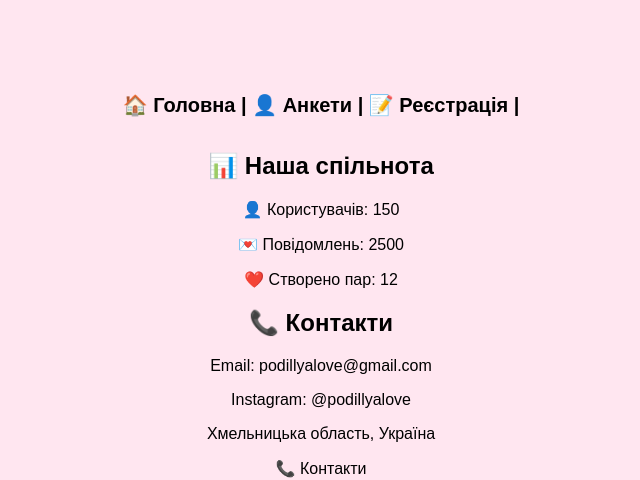
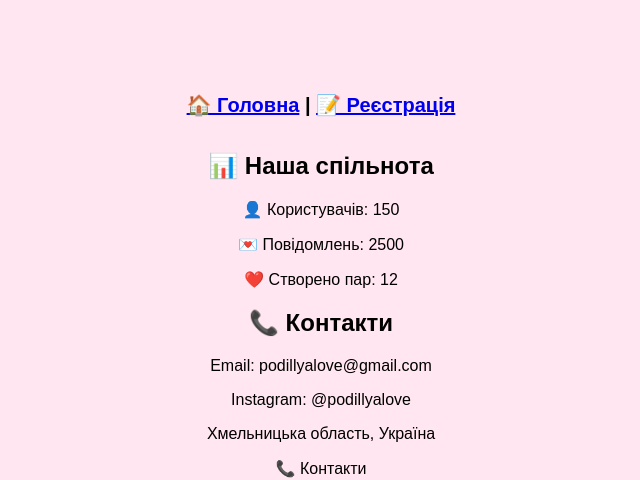
Before and after one commit to podillyalove/podillya-love, a plain HTML site: page index.html in a window 1280 px wide. Shown: the top 480 px of the page, without its empty margins (319-959 px from the left). Drawn offline with Linux system fonts and the light colour scheme.

Commit message:
Update navigation links in index.html

```diff
--- a/index.html
+++ b/index.html
@@ -31,9 +31,10 @@ border-radius:8px;
 </head>
 <body>
 <p class="menu">
-🏠 Головна |
-👤 Анкети |
-📝 Реєстрація |
+<a href="index.html">🏠 Головна</a> |
+<a href="register.html">📝 Реєстрація</a>
+</p>
+
   <h2>📊 Наша спільнота</h2>
 
 <p>👤 Користувачів: 150</p>
```
